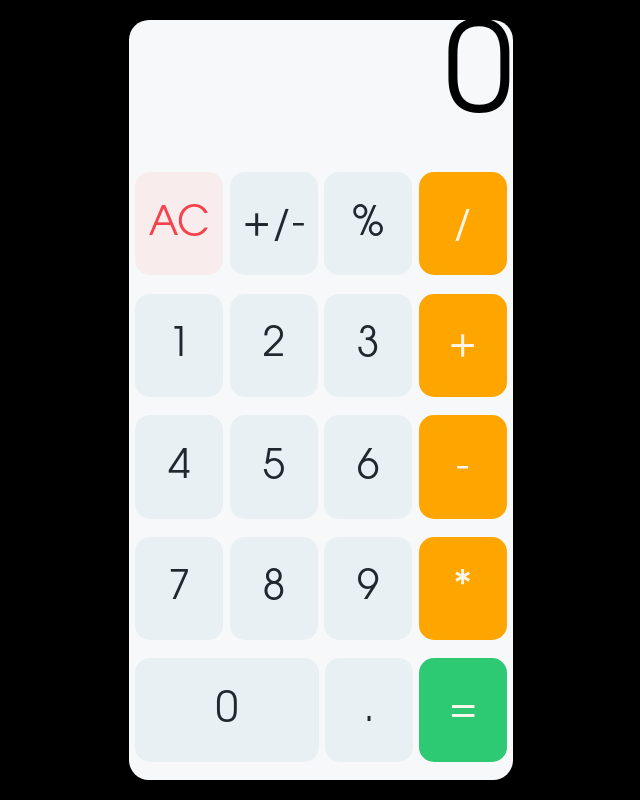
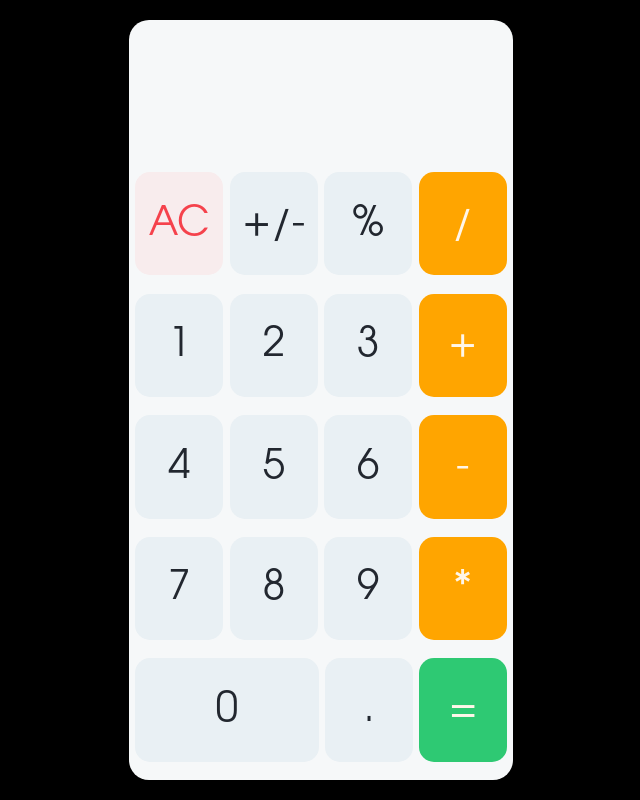
Before and after one commit to Mihai192/calculator, a plain HTML site: page index.html in a window 1280 px wide. Shown: the whole page, without its empty margins (319-959 px from the left). Drawn offline with Linux system fonts and the light colour scheme.

Commit message:
Removing default value from div id=result

```diff
--- a/index.html
+++ b/index.html
@@ -10,7 +10,7 @@
 		<div id="main" class="noselect">
 			<div id="calculator">
 				<div id="expression-section">
-					<div id="result">0</div>
+					<div id="result"></div>
 				</div>
 
 				<div id="buttons">
```
